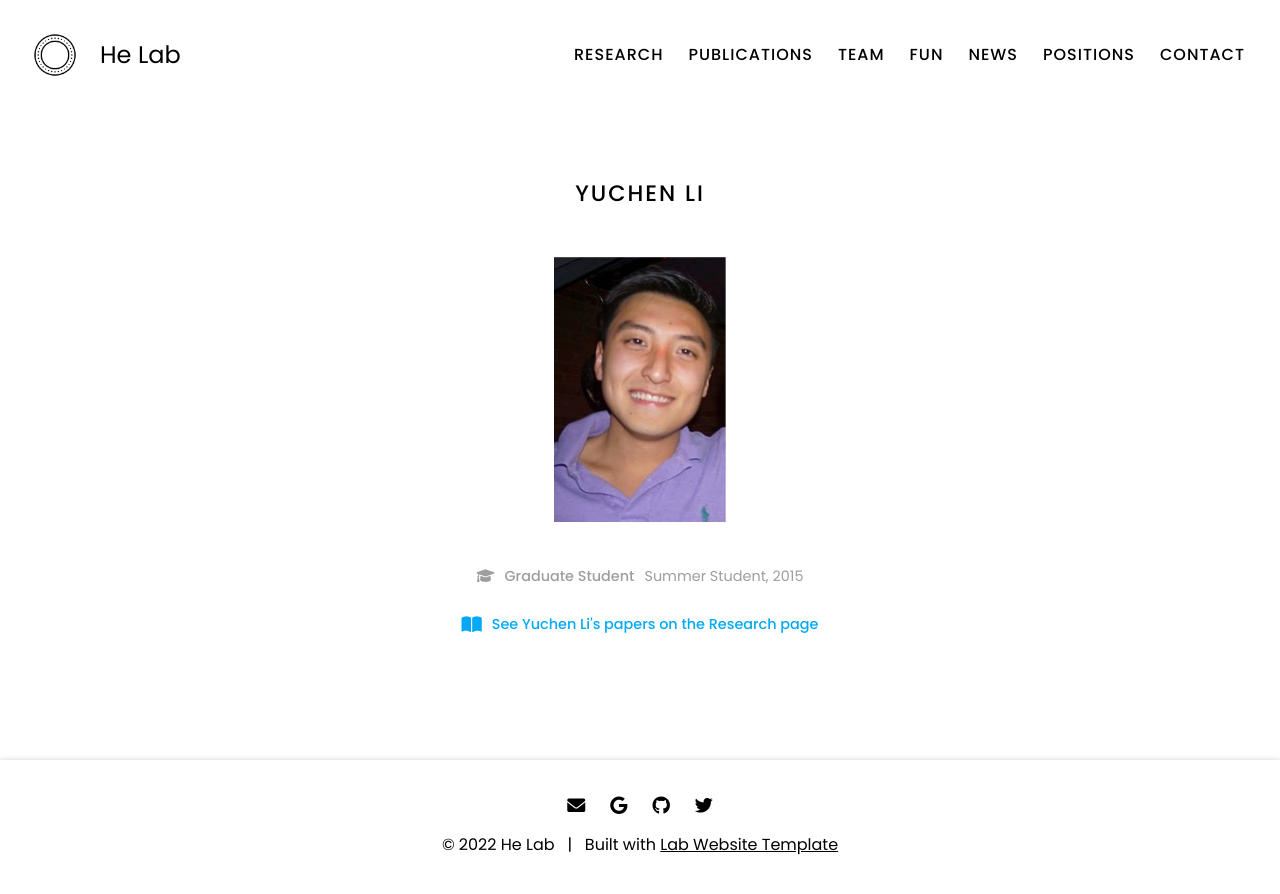
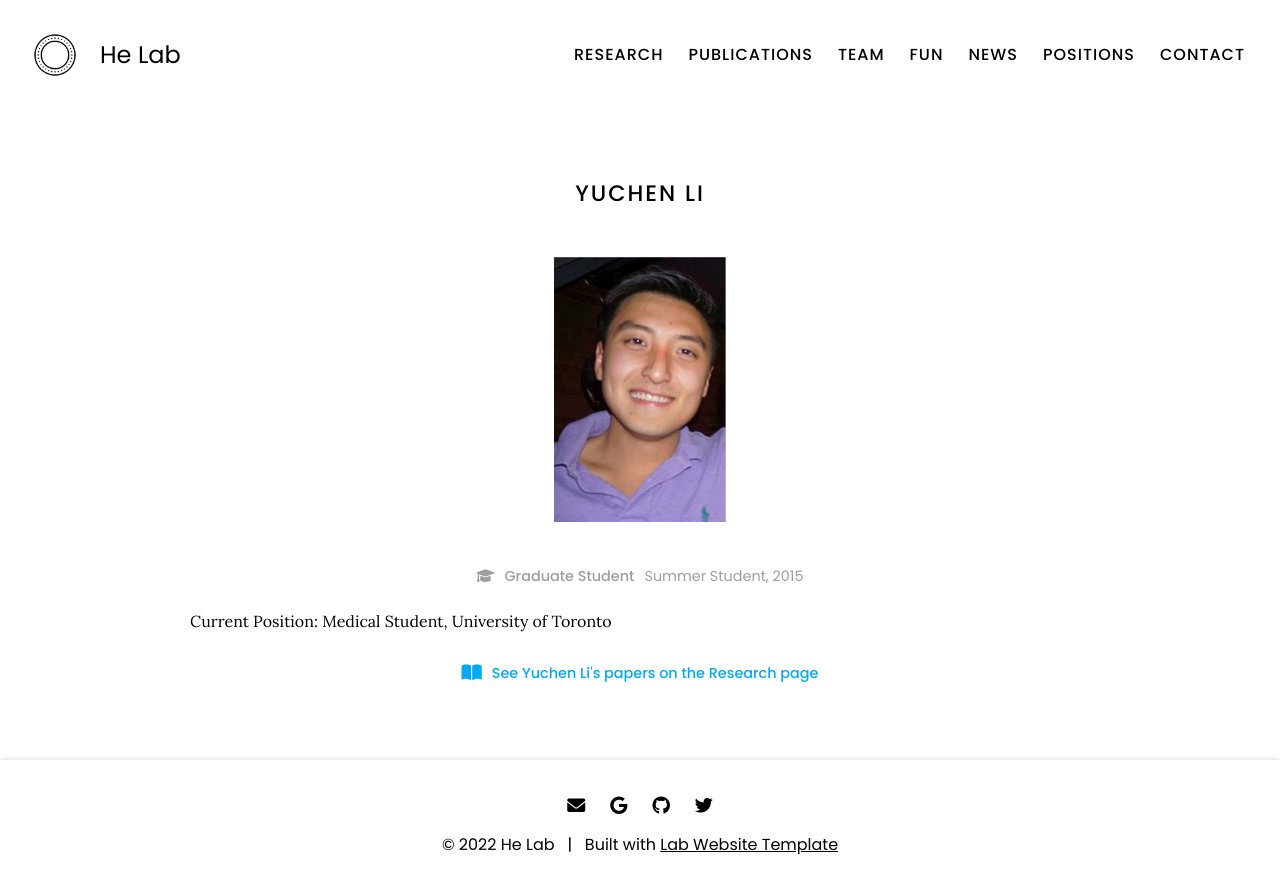
Before and after one commit to vivianschu/blue, a Jekyll site: the page built from _members/yuchen-li.md, in a window 1280 px wide. Shown: the top 894 px of the page. Built offline with Jekyll 4.4.1, drawn with Linux system fonts in a browser that asks for light colours.

Commit message:
Update yuchen-li.md

```diff
--- a/_members/yuchen-li.md
+++ b/_members/yuchen-li.md
@@ -9,5 +9,6 @@ aliases:
   - Y Li
 links:
   email:
-current position: Medical Student, University of Toronto
 ---
+
+Current Position: Medical Student, University of Toronto
```
